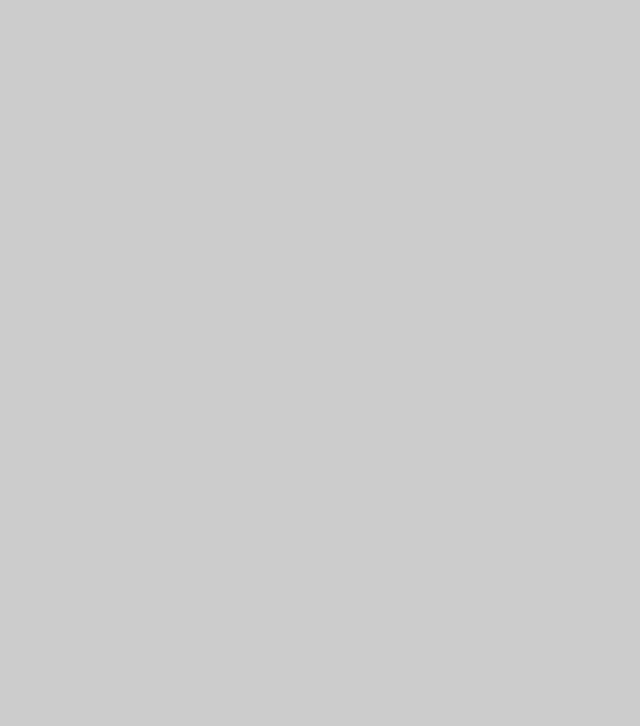
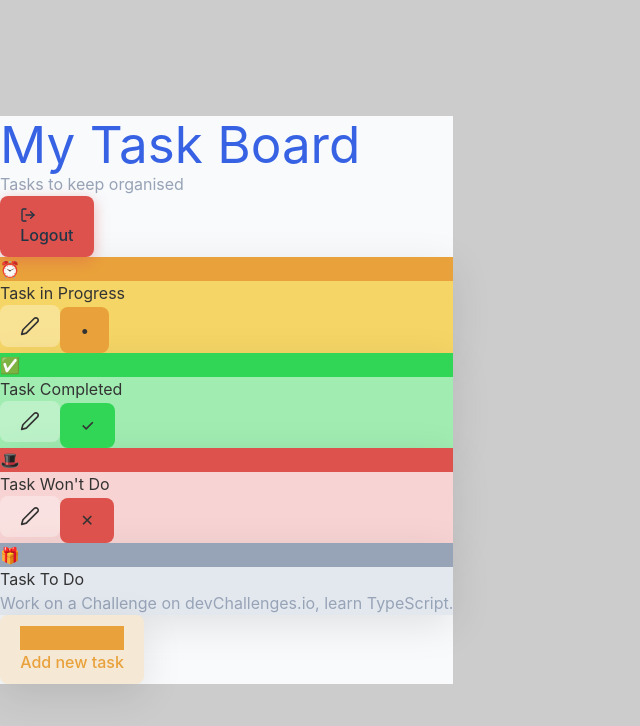
Before and after one commit to anidze/task-board-master, a React (Vite) app in the folder front/: page /home in a window 1280 px wide. Before the commit this address had no page. Shown: the top 726 px of the page, without its empty margins (0-640 px from the left). Built offline with nearby package versions, Linux system fonts and the light colour scheme; sample sign-in values are in the browser's storage.

Commit message:
Refactor App component and enhance HomePage with improved UI and task management features

```diff
--- a/front/src/App.jsx
+++ b/front/src/App.jsx
@@ -1,18 +1,18 @@
 import { BrowserRouter, Routes, Route } from 'react-router-dom'
 import LoginPage from './assets/Components/Login/LoginPage'
+import DashboardPage from './assets/Components/Dashboard/DashboardPage'
+import HomePage from './assets/Components/Home/HomePage'
 import './App.css'
 
 function App() {
-
-
   return (
-
-          <BrowserRouter>
+    <BrowserRouter>
       <Routes>
         <Route path="/" element={<LoginPage />} />
+        <Route path="/dashboard" element={<DashboardPage />} />
+        <Route path="/home" element={<HomePage />} />
       </Routes>
     </BrowserRouter>
-
   )
 }
 
--- a/front/src/assets/Components/Home/HomePage.jsx
+++ b/front/src/assets/Components/Home/HomePage.jsx
@@ -1,6 +1,6 @@
 import { useEffect, useState } from "react";
 import { useNavigate } from "react-router-dom";
-import { FiLogOut, FiCheckCircle } from "react-icons/fi";
+import { FiLogOut, FiEdit2, FiPlus } from "react-icons/fi";
 
 export default function HomePage() {
   const navigate = useNavigate();
@@ -14,6 +14,7 @@ export default function HomePage() {
       navigate("/");
     }
   }, [user, navigate]);
+
   const handleLogout = () => {
     localStorage.removeItem("user");
     navigate("/");
@@ -22,131 +23,177 @@ export default function HomePage() {
   if (!user) return null;
 
   return (
-    <div
-      className="min-h-screen p-6"
-      style={{ backgroundColor: "#F8FAFC" }}
-    >
+    <div className="min-h-screen p-6" style={{ backgroundColor: "#F8FAFC" }}>
       {/* Header */}
-      <div
-        className="max-w-6xl mx-auto bg-white rounded-2xl shadow-lg p-6 mb-6"
-        style={{ boxShadow: "0 10px 40px #00000033" }}
-      >
-        <div className="flex justify-between items-center">
-          <div className="flex items-center gap-4">
-            <div
-              className="w-12 h-12 rounded-full flex items-center justify-center"
-              style={{ backgroundColor: "#A0ECB1" }}
-            >
-              <FiCheckCircle className="text-2xl" style={{ color: "#32D657" }} />
-            </div>
+      <div className="max-w-6xl mx-auto flex justify-between items-center mb-8">
         <div>
-              <h1 className="text-2xl font-bold" style={{ color: "#3662E3" }}>
-                Welcome, {user.FullName}!
+          <h1 className="text-3xl font-bold" style={{ color: "#3662E3" }}>
+            My Task Board
           </h1>
-              <p className="text-sm" style={{ color: "#97A3B6" }}>
-                {user.Email}
+          <p style={{ color: "#97A3B6" }} className="text-sm mt-1">
+            Tasks to keep organised
           </p>
-            </div>
         </div>
         <button
           onClick={handleLogout}
           className="flex items-center gap-2 px-6 py-3 rounded-xl font-semibold text-white transition-all hover:scale-105"
           style={{
             backgroundColor: "#DD524C",
-              boxShadow: "0 4px 15px #DD524C66",
+            boxShadow: "0 4px 15px rgba(221, 82, 76, 0.4)",
           }}
         >
           <FiLogOut />
           Logout
         </button>
       </div>
-      </div>
 
-      {/* Main Content */}
-      <div className="max-w-6xl mx-auto grid grid-cols-1 md:grid-cols-3 gap-6">
-        {/* Card 1 */}
+      {/* Tasks Section */}
+      <div className="max-w-6xl mx-auto space-y-4">
+        {/* Task 1 - In Progress */}
         <div
-          className="bg-white rounded-2xl p-6 shadow-lg hover:scale-105 transition-transform cursor-pointer"
+          className="flex items-center justify-between p-6 rounded-2xl text-white font-bold text-lg"
           style={{
-            borderTop: "4px solid #3662E3",
-            boxShadow: "0 10px 40px #00000033",
+            backgroundColor: "#F5D565",
+            color: "#333",
+            boxShadow: "0 10px 40px rgba(0, 0, 0, 0.1)",
           }}
         >
+          <div className="flex items-center gap-4">
             <div
-            className="w-16 h-16 rounded-full flex items-center justify-center mb-4"
-            style={{ backgroundColor: "#F5E8D5" }}
+              className="w-12 h-12 rounded-full flex items-center justify-center text-white"
+              style={{ backgroundColor: "#E9A23B" }}
             >
-            <span className="text-3xl">📋</span>
+              <span className="text-xl">⏰</span>
             </div>
-          <h3 className="text-xl font-bold mb-2" style={{ color: "#3662E3" }}>
-            My Tasks
-          </h3>
-          <p style={{ color: "#97A3B6" }}>View and manage your tasks</p>
+            <span>Task in Progress</span>
           </div>
-
-        {/* Card 2 */}
-        <div
-          className="bg-white rounded-2xl p-6 shadow-lg hover:scale-105 transition-transform cursor-pointer"
-          style={{
-            borderTop: "4px solid #E9A23B",
-            boxShadow: "0 10px 40px #00000033",
-          }}
+          <div className="flex items-center gap-3">
+            <button
+              className="p-2 rounded-lg hover:opacity-80 transition"
+              style={{ backgroundColor: "rgba(255, 255, 255, 0.3)" }}
             >
-          <div
-            className="w-16 h-16 rounded-full flex items-center justify-center mb-4"
-            style={{ backgroundColor: "#F5D565" }}
+              <FiEdit2 size={20} color="#333" />
+            </button>
+            <button
+              className="p-2 rounded-lg hover:opacity-80 transition"
+              style={{ backgroundColor: "#E9A23B" }}
             >
-            <span className="text-3xl">⏰</span>
-          </div>
-          <h3 className="text-xl font-bold mb-2" style={{ color: "#E9A23B" }}>
-            In Progress
-          </h3>
-          <p style={{ color: "#97A3B6" }}>Tasks you are working on</p>
-        </div>
-
-        {/* Card 3 */}
-        <div
-          className="bg-white rounded-2xl p-6 shadow-lg hover:scale-105 transition-transform cursor-pointer"
-          style={{
-            borderTop: "4px solid #32D657",
-            boxShadow: "0 10px 40px #00000033",
-          }}
-        >
-          <div
-            className="w-16 h-16 rounded-full flex items-center justify-center mb-4"
-            style={{ backgroundColor: "#A0ECB1" }}
-          >
-            <span className="text-3xl">✅</span>
-          </div>
-          <h3 className="text-xl font-bold mb-2" style={{ color: "#32D657" }}>
-            Completed
-          </h3>
-          <p style={{ color: "#97A3B6" }}>Tasks you have finished</p>
+              <span className="text-white text-lg">•</span>
+            </button>
           </div>
         </div>
 
-      {/* Recent Activity */}
+        {/* Task 2 - Completed */}
         <div
-        className="max-w-6xl mx-auto mt-6 bg-white rounded-2xl shadow-lg p-6"
-        style={{ boxShadow: "0 10px 40px #00000033" }}
+          className="flex items-center justify-between p-6 rounded-2xl text-white font-bold text-lg"
+          style={{
+            backgroundColor: "#A0ECB1",
+            color: "#333",
+            boxShadow: "0 10px 40px rgba(0, 0, 0, 0.1)",
+          }}
         >
-        <h2 className="text-xl font-bold mb-4" style={{ color: "#3662E3" }}>
-          Recent Activity
-        </h2>
-        <div className="space-y-3">
+          <div className="flex items-center gap-4">
             <div
-            className="p-4 rounded-xl"
-            style={{ backgroundColor: "#F8FAFC", borderLeft: "4px solid #32D657" }}
+              className="w-12 h-12 rounded-full flex items-center justify-center text-white"
+              style={{ backgroundColor: "#32D657" }}
             >
-            <p className="font-semibold" style={{ color: "#32D657" }}>
-              Account Created Successfully
-            </p>
-            <p className="text-sm" style={{ color: "#97A3B6" }}>
-              Welcome to Task Board! Start organizing your tasks.
+              <span className="text-xl">✅</span>
+            </div>
+            <span>Task Completed</span>
+          </div>
+          <div className="flex items-center gap-3">
+            <button
+              className="p-2 rounded-lg hover:opacity-80 transition"
+              style={{ backgroundColor: "rgba(255, 255, 255, 0.3)" }}
+            >
+              <FiEdit2 size={20} color="#333" />
+            </button>
+            <button
+              className="p-2 rounded-lg hover:opacity-80 transition"
+              style={{ backgroundColor: "#32D657" }}
+            >
+              <span className="text-white text-lg">✓</span>
+            </button>
+          </div>
+        </div>
+
+        {/* Task 3 - Won't Do */}
+        <div
+          className="flex items-center justify-between p-6 rounded-2xl text-white font-bold text-lg"
+          style={{
+            backgroundColor: "#F7D4D3",
+            color: "#333",
+            boxShadow: "0 10px 40px rgba(0, 0, 0, 0.1)",
+          }}
+        >
+          <div className="flex items-center gap-4">
+            <div
+              className="w-12 h-12 rounded-full flex items-center justify-center text-white"
+              style={{ backgroundColor: "#DD524C" }}
+            >
+              <span className="text-xl">🎩</span>
+            </div>
+            <span>Task Won't Do</span>
+          </div>
+          <div className="flex items-center gap-3">
+            <button
+              className="p-2 rounded-lg hover:opacity-80 transition"
+              style={{ backgroundColor: "rgba(255, 255, 255, 0.3)" }}
+            >
+              <FiEdit2 size={20} color="#333" />
+            </button>
+            <button
+              className="p-2 rounded-lg hover:opacity-80 transition"
+              style={{ backgroundColor: "#DD524C" }}
+            >
+              <span className="text-white text-lg">✕</span>
+            </button>
+          </div>
+        </div>
+
+        {/* Task 4 - To Do */}
+        <div
+          className="flex items-center justify-between p-6 rounded-2xl text-white font-bold text-lg"
+          style={{
+            backgroundColor: "#E3E8EF",
+            color: "#333",
+            boxShadow: "0 10px 40px rgba(0, 0, 0, 0.1)",
+          }}
+        >
+          <div className="flex items-center gap-4">
+            <div
+              className="w-12 h-12 rounded-full flex items-center justify-center"
+              style={{ backgroundColor: "#97A3B6" }}
+            >
+              <span className="text-xl">🎁</span>
+            </div>
+            <div>
+              <span>Task To Do</span>
+              <p style={{ color: "#97A3B6" }} className="text-sm font-normal mt-1">
+                Work on a Challenge on devChallenges.io, learn TypeScript.
               </p>
             </div>
           </div>
         </div>
+
+        {/* Add New Task */}
+        <button
+          className="w-full flex items-center justify-center gap-3 p-6 rounded-2xl font-bold text-lg transition-all hover:shadow-lg"
+          style={{
+            backgroundColor: "#F5E8D5",
+            color: "#E9A23B",
+            boxShadow: "0 10px 40px rgba(0, 0, 0, 0.1)",
+          }}
+        >
+          <div
+            className="w-12 h-12 rounded-full flex items-center justify-center text-white"
+            style={{ backgroundColor: "#E9A23B" }}
+          >
+            <FiPlus size={24} />
+          </div>
+          Add new task
+        </button>
+      </div>
     </div>
   );
 }
```
Lines whose indentation alone changed are shown as unchanged.
